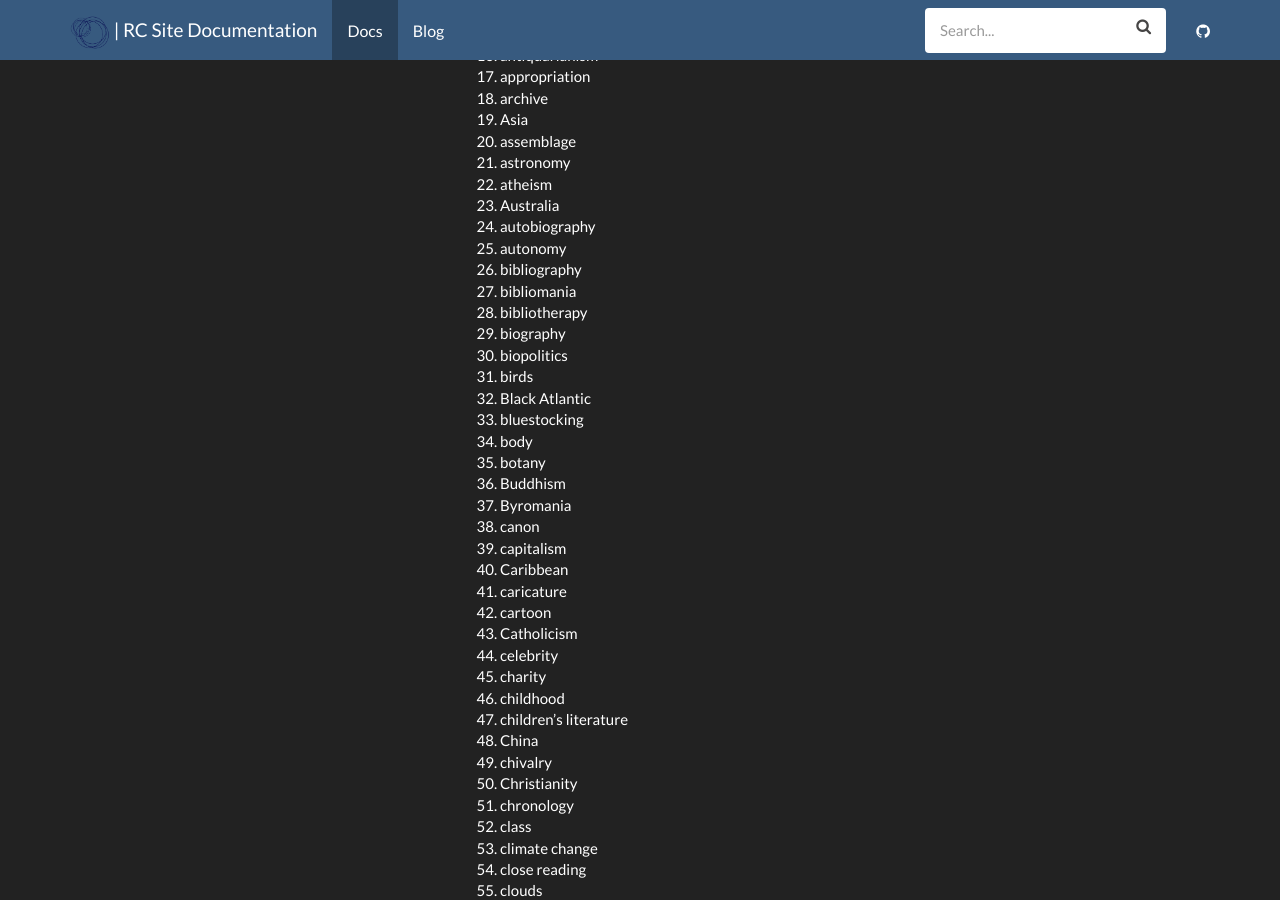
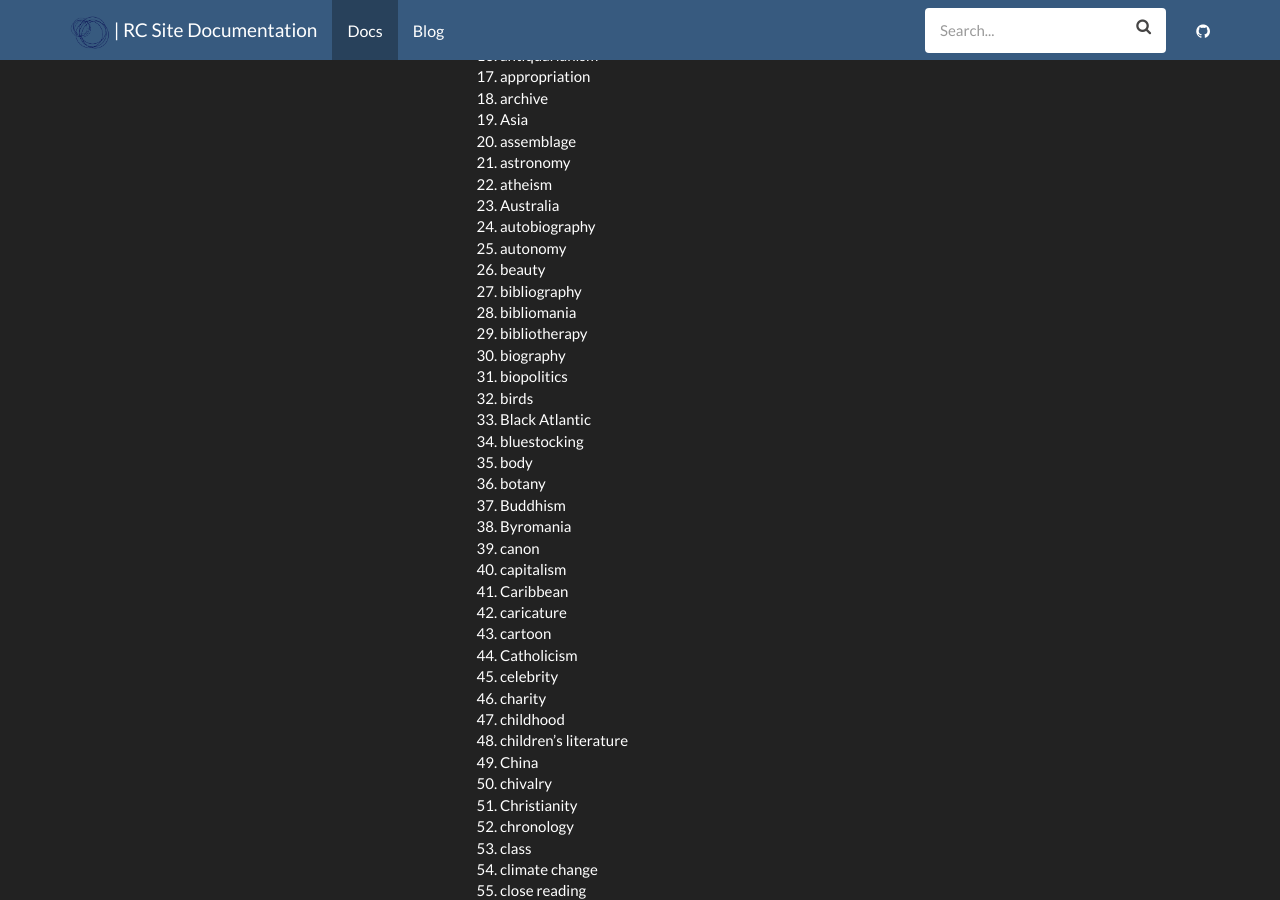
Before and after one commit to steve-kasica/romanticcircles.github.io, a Jekyll site: the page built from _docs/contributor-resources/rc-tagging.md, in a window 1280 px wide and 900 px high, scrolled down 747 px. Built offline with Jekyll 4.4.1, drawn with Linux system fonts in a browser that asks for light colours.

Commit message:
added tag

```diff
--- a/_docs/contributor-resources/rc-tagging.md
+++ b/_docs/contributor-resources/rc-tagging.md
@@ -35,260 +35,261 @@ Please select 4-6 tags from the following list that are generally relevant to th
 23. Australia
 24. autobiography
 25. autonomy
-26. bibliography
-27. bibliomania
-28. bibliotherapy
-29. biography
-30. biopolitics
-31. birds
-32. Black Atlantic
-33. bluestocking
-34. body
-35. botany
-36. Buddhism
-37. Byromania
-38. canon
-39. capitalism
-40. Caribbean
-41. caricature
-42. cartoon
-43. Catholicism
-44. celebrity
-45. charity
-46. childhood
-47. children's literature
-48. China
-49. chivalry
-50. Christianity
-51. chronology
-52. class
-53. climate change
-54. close reading
-55. clouds
-56. code switching
-57. collaboration
-58. colonialism
-59. comedy
-60. communism
-61. community
-62. comparative literature
-63. constellation
-64. consumerism
-65. contemporary culture
-66. contemporary poetry
-67. Continental
-68. copyright
-69. correspondence
-70. cosmopolitanism
-71. creolization
-72. Crimean War
-73. critical theory
-74. cyberpunk
-75. death
-76. deconstruction
-77. democracy
-78. desire
-79. diaspora
-80. digital humanities
-81. disability
-82. disaster
-83. domesticity
-84. drama
-85. dream
-86. drugs
-87. East Asia
-88. East India Company
-89. ecology
-90. ecosystems
-91. editing
-92. elegy
-93. embodiment
-94. empire
-95. empiricism
-96. enclosure
-97. Enlightenment
-98. entanglement
-99. eugenics
-100. Eastern Europe
-101. Europe
-102. environment
-103. environmentalism
-104. epistemology
-105. epistolary
-106. ethics
-107. evolution
-108. existentialism
-109. experience
-110. exploration
-111. fanfiction
-112. fantasy
-113. fascism
-114. fashion
-115. fear
-116. feeling
-117. feminism
-118. film
-119. food
-120. fragment
-121. freedom
-122. French Revolution
-123. gender
-124. gender roles
-125. genocide
-126. genre
-127. German Romanticism
-128. global
-129. gothic
-130. Haitian Revolution
-131. Hinduism
-132. Hispanosphere
-133. historicism
-134. historiography
-135. history
-136. homoeroticism
-137. homosexuality
-138. human rights
-139. humanism
-140. humanities
-141. hybridity
-142. iconology
-143. idealism
-144. identity
-145. ideology
-146. imagination
-147. immortality
-148. imperialism
-149. India
-150. individualism
-151. Industrial Revolution
-152. interdisciplinary
-153. intersectionality
-154. Ireland
-155. Islam
-156. Italy
-157. Jacobins
-158. Jamaica
-159. Japan
-160. Jewish authors
-161. journal-keeping
-162. journalism
-163. Kabbalah
-164. labor
-165. Lake District
-166. landscape
-167. language
-168. Latin America
-169. law
-170. liberty
-171. literary criticism
-172. love
-173. lyric
-174. machine
-175. magic lantern
-176. manners
-177. mapping
-178. manuscripts
-179. Maroons
-180. marriage
-181. Marxism
-182. masculinity
-183. masochism
-184. materialism
-185. media
-186. medicine
-187. melodrama
-188. memory
-189. Mexico
-190. Middle Ages
-191. middle class
-192. Middle East
-193. mobility
-194. modernity
-195. monarchy
-196. mountaineering
-197. movement
-198. multimedia
-199. museum
-200. music
-201. mythology
-202. Napoleonic wars
-203. nationalism
-204. natural history
-205. nature
-206. negative capability
-207. network
-208. new criticism
-209. new historicism
-210. new materialism
-211. new media
-212. New Zealand
-213. Norway
-214. novel
-215. Obi
-216. ode
-217. orality
-218. Orientalism
-219. orthodoxy
-220. pandemic
-221. panorama
-222. paradox
-223. passion
-224. performance
-225. periodical
-226. periodization
-227. perspective
-228. Peterloo
-229. phenomenology
-230. philology
-231. philosophy
-232. photography
-233. phrenology
-234. picture theory
-235. picturesque
-236. place
-237. plague
-238. play
-239. politics
-240. popular culture
-241. pornography
-242. postcolonial
-243. post-romantic
-244. poverty
-245. presentism
-246. print culture
-247. propaganda
-248. prophecy
-249. prosody
-250. Protestantism
-251. Protestant Reformation
-252. psychoanalysis
-253. psychology
-254. public
-255. queer studies
-256. race
-257. radicalism
-258. reader response
-259. realism
-260. reception studies
-261. religion
-262. remediation
-263. reproduction
-264. republicanism
-265. resistance
-266. reviews
-267. revolution
-268. rhetoric
-269. rhythm
-270. romance
-271. Rome
-272. ruins
-273. rural
-274. Russia
-275. satire
-276. science
-277. science fiction
-278. Scotland
-279. sculpture
+26. beauty
+27. bibliography
+28. bibliomania
+29. bibliotherapy
+30. biography
+31. biopolitics
+32. birds
+33. Black Atlantic
+34. bluestocking
+35. body
+36. botany
+37. Buddhism
+38. Byromania
+39. canon
+40. capitalism
+41. Caribbean
+42. caricature
+43. cartoon
+44. Catholicism
+45. celebrity
+46. charity
+47. childhood
+48. children's literature
+49. China
+50. chivalry
+51. Christianity
+52. chronology
+53. class
+54. climate change
+55. close reading
+56. clouds
+57. code switching
+58. collaboration
+59. colonialism
+60. comedy
+61. communism
+62. community
+63. comparative literature
+64. constellation
+65. consumerism
+66. contemporary culture
+67. contemporary poetry
+68. Continental
+69. copyright
+70. correspondence
+71. cosmopolitanism
+72. creolization
+73. Crimean War
+74. critical theory
+75. cyberpunk
+76. death
+77. deconstruction
+78. democracy
+79. desire
+80. diaspora
+81. digital humanities
+82. disability
+83. disaster
+84. domesticity
+85. drama
+86. dream
+87. drugs
+88. East Asia
+89. East India Company
+90. ecology
+91. ecosystems
+92. editing
+93. elegy
+94. embodiment
+95. empire
+96. empiricism
+97. enclosure
+98. Enlightenment
+99. entanglement
+100. eugenics
+101. Eastern Europe
+102. Europe
+103. environment
+104. environmentalism
+105. epistemology
+106. epistolary
+107. ethics
+108. evolution
+109. existentialism
+110. experience
+111. exploration
+112. fanfiction
+113. fantasy
+114. fascism
+115. fashion
+116. fear
+117. feeling
+118. feminism
+119. film
+120. food
+121. fragment
+122. freedom
+123. French Revolution
+124. gender
+125. gender roles
+126. genocide
+127. genre
+128. German Romanticism
+129. global
+130. gothic
+131. Haitian Revolution
+132. Hinduism
+133. Hispanosphere
+134. historicism
+135. historiography
+136. history
+137. homoeroticism
+138. homosexuality
+139. human rights
+140. humanism
+141. humanities
+142. hybridity
+143. iconology
+144. idealism
+145. identity
+146. ideology
+147. imagination
+148. immortality
+149. imperialism
+150. India
+151. individualism
+152. Industrial Revolution
+153. interdisciplinary
+154. intersectionality
+155. Ireland
+156. Islam
+157. Italy
+158. Jacobins
+159. Jamaica
+160. Japan
+161. Jewish authors
+162. journal-keeping
+163. journalism
+164. Kabbalah
+165. labor
+166. Lake District
+167. landscape
+168. language
+169. Latin America
+170. law
+171. liberty
+172. literary criticism
+173. love
+174. lyric
+175. machine
+176. magic lantern
+177. manners
+178. mapping
+179. manuscripts
+180. Maroons
+181. marriage
+182. Marxism
+183. masculinity
+184. masochism
+185. materialism
+186. media
+187. medicine
+188. melodrama
+189. memory
+190. Mexico
+191. Middle Ages
+192. middle class
+193. Middle East
+194. mobility
+195. modernity
+196. monarchy
+197. mountaineering
+198. movement
+199. multimedia
+200. museum
+201. music
+202. mythology
+203. Napoleonic wars
+204. nationalism
+205. natural history
+206. nature
+207. negative capability
+208. network
+209. new criticism
+210. new historicism
+211. new materialism
+212. new media
+213. New Zealand
+214. Norway
+215. novel
+216. Obi
+217. ode
+218. orality
+219. Orientalism
+220. orthodoxy
+221. pandemic
+222. panorama
+223. paradox
+224. passion
+225. performance
+226. periodical
+227. periodization
+228. perspective
+229. Peterloo
+230. phenomenology
+231. philology
+232. philosophy
+233. photography
+234. phrenology
+235. picture theory
+236. picturesque
+237. place
+238. plague
+239. play
+240. politics
+241. popular culture
+242. pornography
+243. postcolonial
+244. post-romantic
+245. poverty
+246. presentism
+247. print culture
+248. propaganda
+249. prophecy
+250. prosody
+251. Protestantism
+252. Protestant Reformation
+253. psychoanalysis
+254. psychology
+255. public
+256. queer studies
+257. race
+258. radicalism
+259. reader response
+260. realism
+261. reception studies
+262. religion
+263. remediation
+264. reproduction
+265. republicanism
+266. resistance
+267. reviews
+268. revolution
+269. rhetoric
+270. rhythm
+271. romance
+272. Rome
+273. ruins
+274. rural
+275. Russia
+276. satire
+277. science
+278. science fiction
+279. Scotland
+280. sculpture
 280. secularism
 281. sensation
 282. sensibility
```
